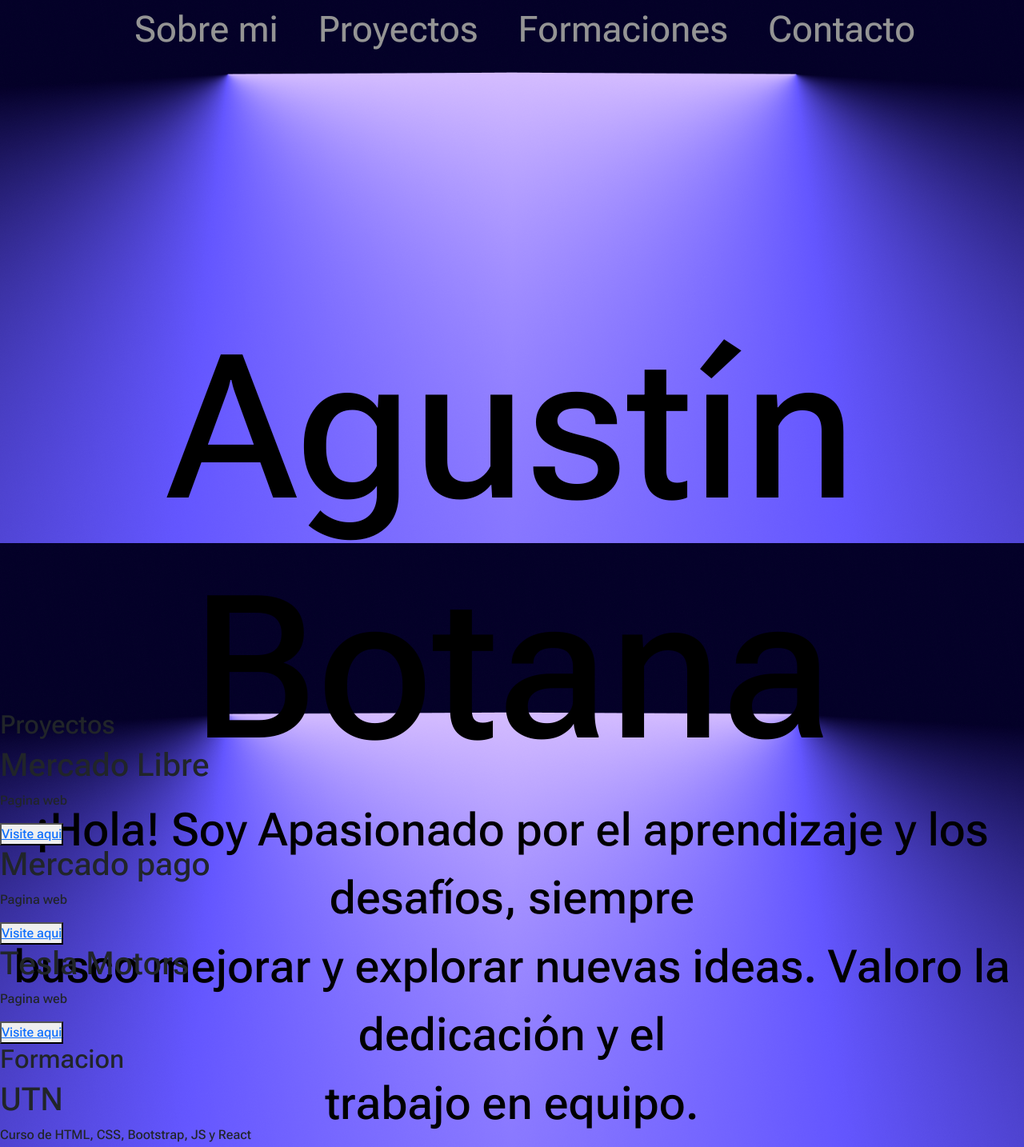
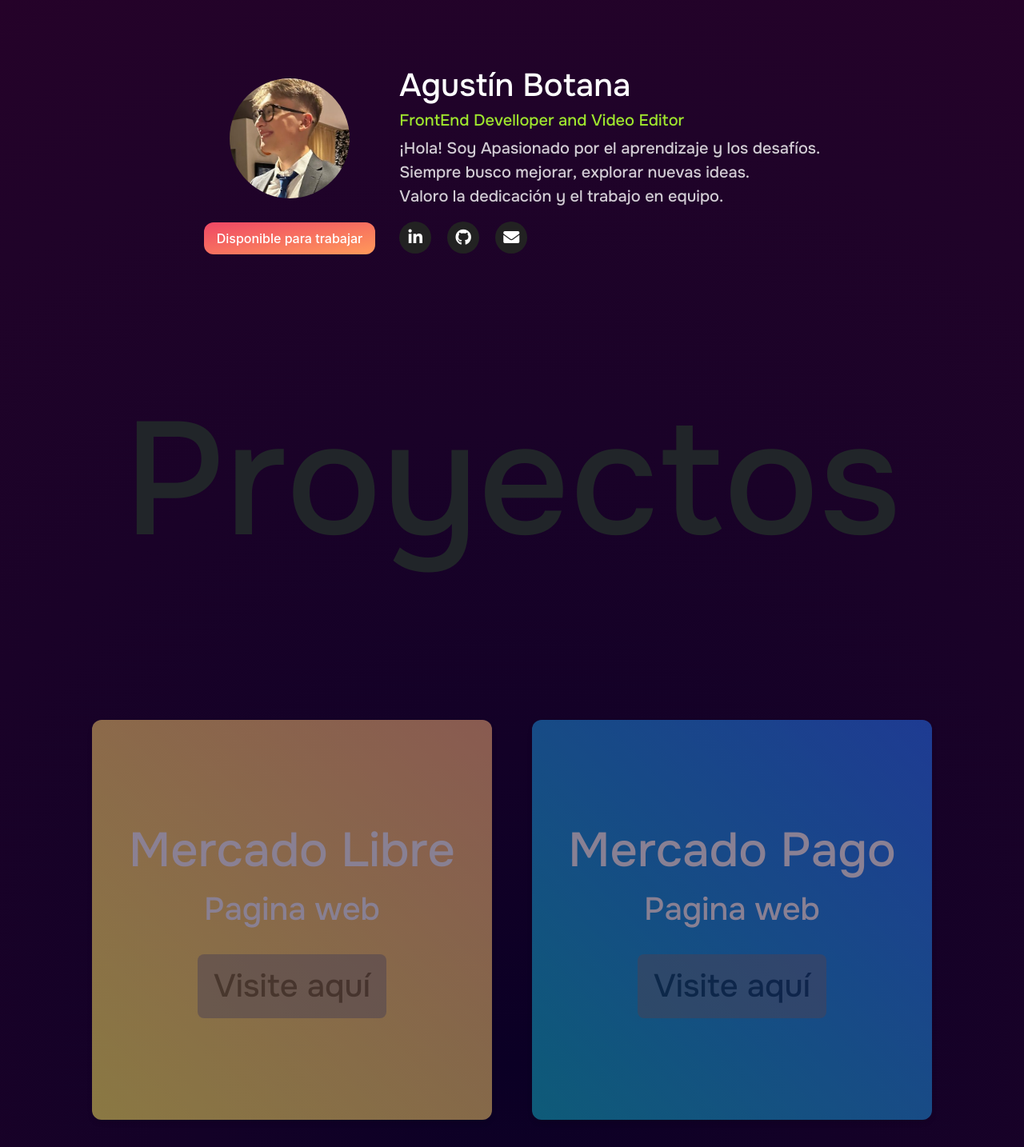
Before and after one commit to BotaYT/curso-progra-UTN, a plain HTML site: page Proyectos del curso/tp1/index.html in a window 1280 px wide. Shown: the part 121-1555 px from the top of the page at 80% size. Drawn offline with nearby package versions, Linux system fonts and the light colour scheme.

Commit message:
v4 cambio de diseño
cambios en la estructura del HTML y CSS
diseño del header, background, secciones de sobre mí y proyectos.

```diff
--- a/Proyectos del curso/tp1/index.html
+++ b/Proyectos del curso/tp1/index.html
@@ -7,12 +7,12 @@
   <title>Portfolio nuevo diseño</title>}
   <!--link css-->
   <link rel="stylesheet" href="styles.css">
-  <!--Roboto font-->
+  <!--onest font-->
   <link rel="preconnect" href="https://fonts.googleapis.com">
   <link rel="preconnect" href="https://fonts.gstatic.com" crossorigin>
-  <link
-    href="https://fonts.googleapis.com/css2?family=Montserrat:ital,wght@0,100..900;1,100..900&family=Poppins:ital,wght@0,100;0,200;0,300;0,400;0,500;0,600;0,700;0,800;0,900;1,100;1,200;1,300;1,400;1,500;1,600;1,700;1,800;1,900&family=Roboto+Flex:opsz,wght@8..144,100..1000&family=Shippori+Mincho&display=swap"
-    rel="stylesheet">
+  <link href="https://fonts.googleapis.com/css2?family=Onest:wght@100..900&display=swap" rel="stylesheet">
+  <!--awesome font-->
+  <link rel="stylesheet" href="https://cdnjs.cloudflare.com/ajax/libs/font-awesome/5.15.4/css/all.min.css">
   <!--bootstrap css-->
   <link href="https://cdn.jsdelivr.net/npm/bootstrap@5.3.3/dist/css/bootstrap.min.css" rel="stylesheet"
     integrity="sha384-QWTKZyjpPEjISv5WaRU9OFeRpok6YctnYmDr5pNlyT2bRjXh0JMhjY6hW+ALEwIH" crossorigin="anonymous">
@@ -31,37 +31,52 @@
   </header>
   <main>
     <!--main page-->
-    <div class="container-fluid vh-100 d-flex flex-column justify-content-start align-items-center text-center">
-      <div class="cont-sobre-mi">
+    <section class="sobre-mi">
+      <div>
+        <img src="/Proyectos del curso/tp1/assets/ab.jpeg" alt="foto carnet">
+        <button>Disponible para trabajar</button>
+      </div>
+      <div>
         <h1>Agustín Botana</h1>
+        <h2 style="color: greenyellow;">FrontEnd Develloper and Video Editor</h2>
         <p>
-          ¡Hola! Soy Apasionado por el aprendizaje y los desafíos, siempre
+          ¡Hola! Soy Apasionado por el aprendizaje y los desafíos.
           <br>
-          busco mejorar y explorar nuevas ideas. Valoro
-          la dedicación y el
+          Siempre busco mejorar, explorar nuevas ideas.
           <br>
-          trabajo en equipo.
+          Valoro la dedicación y el trabajo en equipo.
         </p>
+        <div class="iconos">
+          <a href="https://www.linkedin.com/in/agust%C3%ADn-botana/" target="_blank" class="icono">
+            <i class="fab fa-linkedin-in"></i>
+          </a>
+          <a href="https://github.com/Botitaa" target="_blank" class="icono">
+            <i class="fab fa-github"></i>
+          </a>
+          <a href="mailto:agusbotana@hotmail.com" class="icono">
+            <i class="fas fa-envelope"></i>
+          </a>
+        </div>
       </div>
-    </div>
+    </section>
     <!--proyectos-->
-    <section class="cont-proyectos">
-      <h2>Proyectos</h2>
+    <section>
+      <h2 class="titulos">Proyectos</h2>
       <div class="proyectos">
         <div class="box-proyectos">
           <h1>Mercado Libre</h1>
           <p>Pagina web</p>
-          <button><a href="#">Visite aqui</a></button>
+          <button><a href="https://www.mercadolibre.com.ar/">Visite aquí</a></button>
         </div>
         <div class="box-proyectos">
-          <h1>Mercado pago</h1>
+          <h1>Mercado Pago</h1>
           <p>Pagina web</p>
-          <button><a href="#">Visite aqui</a></button>
+          <button><a href="https://www.mercadopago.com.ar/home">Visite aquí</a></button>
         </div>
         <div class="box-proyectos">
-          <h1>Tesla Motors</h1>
+          <h1>Tesla</h1>
           <p>Pagina web</p>
-          <button><a href="#">Visite aqui</a></button>
+          <button><a href="https://www.tesla.com/"></button>
         </div>
       </div>
     </section>
--- a/Proyectos del curso/tp1/styles.css
+++ b/Proyectos del curso/tp1/styles.css
@@ -1,19 +1,28 @@
 * {
   margin: 0;
   padding: 0;
-  font-family: "Roboto Flex", serif;
+  font-family: "onest", serif;
   font-weight: 500;
   font-style: normal;
   font-kerning: none;
   text-decoration: none;
 }
 
+/*imagen de fondo*/
+
 body {
-  background-image: url(/Proyectos\ del\ curso/tp1/assets/ligth.png);
-  background-size: cover;
-  background-position: center;
-  background-repeat: no-repeat;
-  background-attachment: fixed;
+  background-image: radial-gradient(circle, #0b0025, #130127, #1a0228, #200329, #270229);
+}
+
+/*menu header*/
+
+.cont-menu {
+  align-items: center;
+  justify-content: center;
+  display: flex;
+  text-align: center;
+  gap: 20px;
+  list-style: none;
 }
 
 .cont-menu li a {
@@ -22,34 +31,201 @@ body {
   color: rgb(148, 148, 148);
   font-kerning: none;
   text-decoration: none;
-  font-size: 45px;
-
+  font-size: 20px;
 }
 
 .cont-menu li a:hover {
   color: white;
 }
 
-.cont-menu {
-  align-items: center;
-  justify-content: center;
-  display: flex;
-  text-align: center;
-  gap: 50px;
-  list-style: none;
-  padding-top: 100px;
-  font-size: 30px;
+.cont-menu li {
+  transition: transform 0.3s;
 }
 
-.cont-sobre-mi {
-  color: #000000;
-  padding-top: 300px;
+.cont-menu li:hover {
+  transform: scale(1.1);
 }
 
-.cont-sobre-mi h1 {
-  font-size: 250px;
+/*contenedor sobre mi*/
+
+.sobre-mi {
+  display: flex;
+  justify-content: center;
+  align-items: center;
+  gap: 30px;
+  color: white;
+  margin-top: 150px;
+  margin-bottom: 150px;
 }
 
-.cont-sobre-mi p {
-  font-size: 57px;
+.sobre-mi>div:first-child {
+  display: flex;
+  flex-direction: column;
+  justify-content: center;
+  align-items: center;
 }
+
+.sobre-mi>div:last-child {
+  display: flex;
+  flex-direction: column;
+  justify-content: flex-start;
+  align-items: flex-start;
+  text-align: left;
+}
+
+.sobre-mi img {
+  border-radius: 50%;
+  width: 150px;
+  height: 150px;
+  object-fit: cover;
+  margin-bottom: 20px;
+  transition: transform 0.3s;
+}
+
+.sobre-mi img:hover {
+  transform: scale(1.1);
+}
+
+.sobre-mi button {
+  background: linear-gradient(to bottom right, #EF4765, #FF9A5A);
+  border: 0;
+  border-radius: 12px;
+  color: #FFFFFF;
+  cursor: pointer;
+  font-family: -apple-system, system-ui, "Segoe UI", Roboto, Helvetica, Arial, sans-serif;
+  font-size: 16px;
+  font-weight: 500;
+  line-height: 2.5;
+  padding: 0 1rem;
+  text-align: center;
+  text-decoration: none;
+  transition: box-shadow .2s ease-in-out;
+  white-space: nowrap;
+  margin-top: 10px;
+}
+
+.sobre-mi button:hover {
+  box-shadow: 0 0 .25rem rgba(0, 0, 0, 0.5), -.125rem -.125rem 1rem rgba(239, 71, 101, 0.5), .125rem .125rem 1rem rgba(255, 154, 90, 0.5);
+}
+
+.sobre-mi h1 {
+  font-size: 40px;
+}
+
+.sobre-mi h2 {
+  opacity: 0.9;
+  font-size: 20px;
+  color: greenyellow;
+}
+
+.sobre-mi p {
+  font-size: 20px;
+  opacity: 0.8;
+  text-align: left;
+}
+
+.iconos {
+  display: flex;
+  gap: 20px;
+  margin-bottom: 15px;
+}
+
+.icono {
+  display: flex;
+  justify-content: center;
+  align-items: center;
+  width: 40px;
+  height: 40px;
+  background-color: #222;
+  border-radius: 50%;
+  color: white;
+  font-size: 20px;
+  text-decoration: none;
+  transition: background-color 0.3s;
+}
+
+.icono:hover {
+  background-color: #ef4765;
+}
+
+/* contenedor de proyecto*/
+
+.titulos {
+  text-align: center;
+  justify-content: center;
+  font-size: 200px;
+  padding-bottom: 150px;
+}
+
+.proyectos {
+  display: grid;
+  grid-template-columns: repeat(auto-fit, 300px);
+  gap: 250px;
+  justify-content: center;
+  padding: 20px;
+  margin-right: 200px;
+}
+
+.box-proyectos {
+  width: 500px;
+  height: 500px;
+  color: #ffffff;
+  border-radius: 12px;
+  transition: all 0.3s ease;
+  position: relative;
+  display: flex;
+  flex-direction: column;
+  justify-content: center;
+  align-items: center;
+  box-shadow: 0 4px 6px rgba(0, 0, 0, 0.2);
+  opacity: 0.5;
+}
+
+.box-proyectos:hover {
+  border-radius: 10px;
+  transform: translateY(-50px);
+  box-shadow: 0 6px 10px rgba(0, 0, 0, 0.3);
+  opacity: 1;
+}
+
+.box-proyectos:nth-child(1) {
+  background: linear-gradient(45deg, #ffef5f, #feb47b);
+}
+
+.box-proyectos:nth-child(2) {
+  background: linear-gradient(45deg, #11b5cb, #2575fc);
+}
+
+.box-proyectos:nth-child(3) {
+  background: linear-gradient(45deg, #ce4343, #ff5100);
+}
+
+.box-proyectos h1 {
+  font-size: 60px;
+}
+
+.box-proyectos p {
+  font-size: 40px;
+}
+
+.box-proyectos a {
+  text-decoration: none;
+  color: black;
+}
+
+.box-proyectos button {
+  font-size: 40px;
+  margin-top: 10px;
+  padding: 10px 20px;
+  border: none;
+  background: #838080;
+  color: #222222;
+  border-radius: 8px;
+  cursor: pointer;
+  transition: transform 0.3s;
+  opacity: 0.5;
+}
+
+.box-proyectos button:hover {
+  opacity: 1;
+}
```
Also changed, not shown: Proyectos del curso/tp1/assets/ab.jpeg (added), Proyectos del curso/tp1/assets/code-slash.svg (added).
